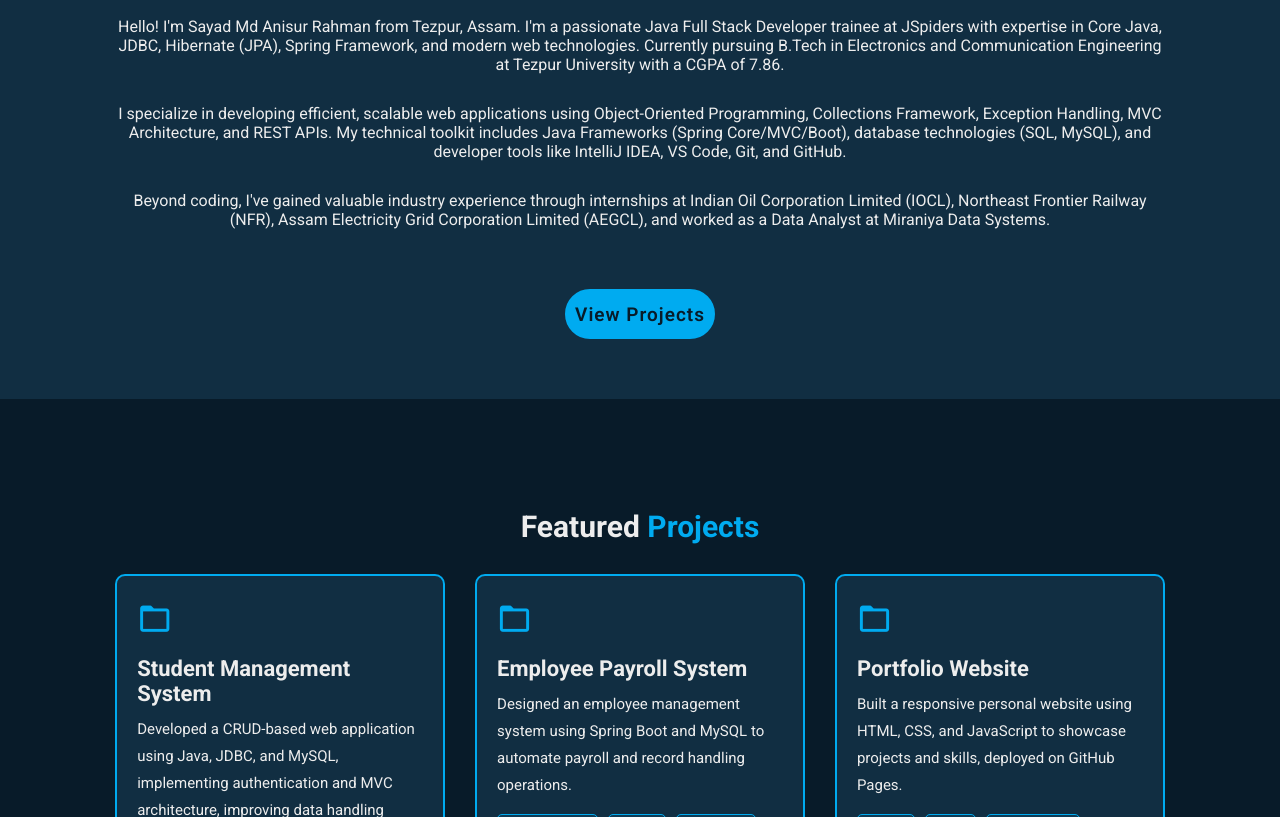
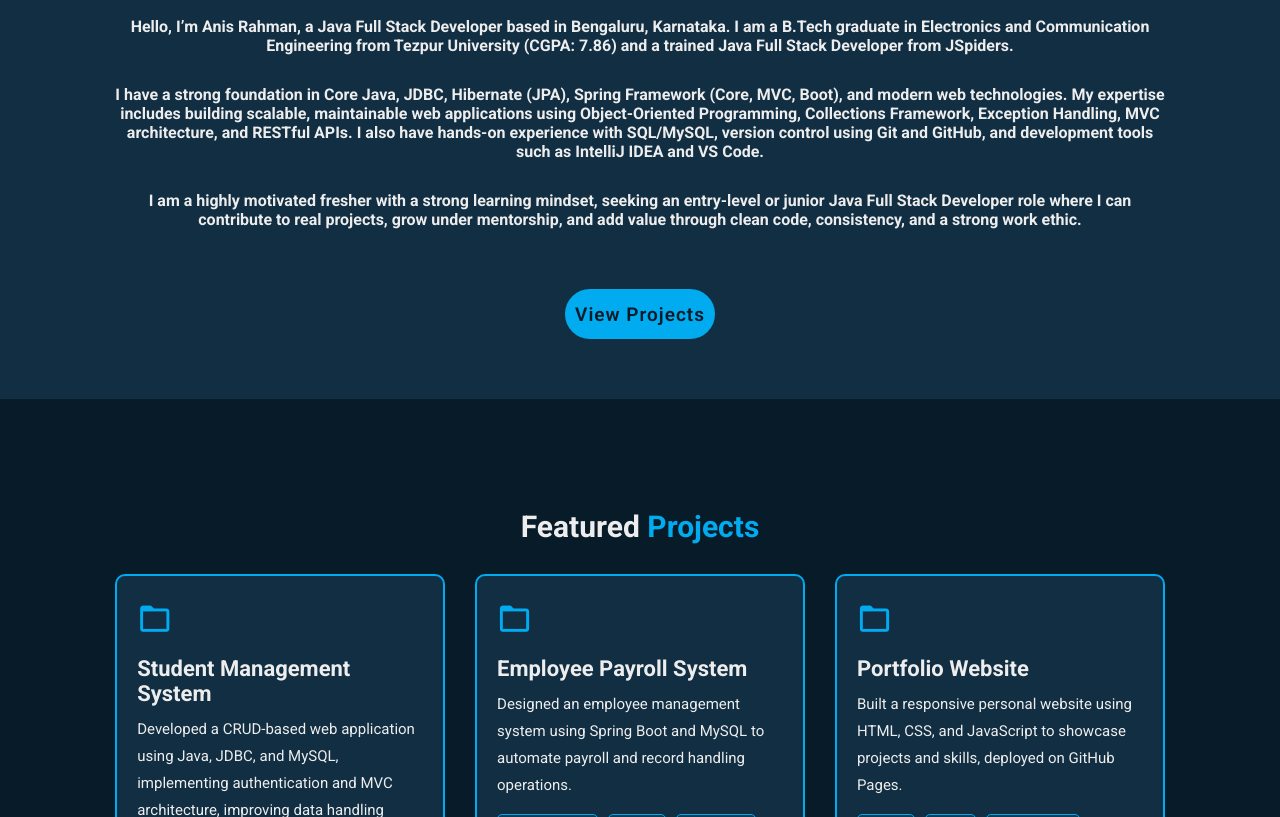
Before and after one commit to AnisRah121/Portfolio, a plain HTML site: page index.html in a window 1280 px wide. Shown: the part 1253-2070 px from the top of the page. Drawn offline with nearby package versions, Linux system fonts and the light colour scheme.

Commit message:
updated Index.html

```diff
--- a/index.html
+++ b/index.html
@@ -83,14 +83,17 @@
         <div class="about-content">
             <h3>Java Full Stack Developer</h3>
             <p>
-                Hello! I'm Sayad Md Anisur Rahman from Tezpur, Assam. I'm a passionate Java Full Stack Developer trainee at JSpiders with expertise in Core Java, JDBC, Hibernate (JPA), Spring Framework, and modern web technologies. Currently pursuing B.Tech in Electronics and Communication Engineering at Tezpur University with a CGPA of 7.86.
-            </p>
+                <b>
+                Hello, I’m Anis Rahman, a Java Full Stack Developer based in Bengaluru, Karnataka. I am a B.Tech graduate in Electronics and Communication Engineering from Tezpur University (CGPA: 7.86) and a trained Java Full Stack Developer from JSpiders.            </p>
+               </b>
             <p>
-                I specialize in developing efficient, scalable web applications using Object-Oriented Programming, Collections Framework, Exception Handling, MVC Architecture, and REST APIs. My technical toolkit includes Java Frameworks (Spring Core/MVC/Boot), database technologies (SQL, MySQL), and developer tools like IntelliJ IDEA, VS Code, Git, and GitHub.
-            </p>
+                <b>
+                I have a strong foundation in Core Java, JDBC, Hibernate (JPA), Spring Framework (Core, MVC, Boot), and modern web technologies. My expertise includes building scalable, maintainable web applications using Object-Oriented Programming, Collections Framework, Exception Handling, MVC architecture, and RESTful APIs. I also have hands-on experience with SQL/MySQL, version control using Git and GitHub, and development tools such as IntelliJ IDEA and VS Code.            </p>
+            </b>
             <p>
-                Beyond coding, I've gained valuable industry experience through internships at Indian Oil Corporation Limited (IOCL), Northeast Frontier Railway (NFR), Assam Electricity Grid Corporation Limited (AEGCL), and worked as a Data Analyst at Miraniya Data Systems.
-            </p>
+                <b>
+                I am a highly motivated fresher with a strong learning mindset, seeking an entry-level or junior Java Full Stack Developer role where I can contribute to real projects, grow under mentorship, and add value through clean code, consistency, and a strong work ethic.            </p>
+                </b>
             <div class="btn-box btns">
                 <a href="#projects" class="btn">View Projects</a>
             </div>
```
